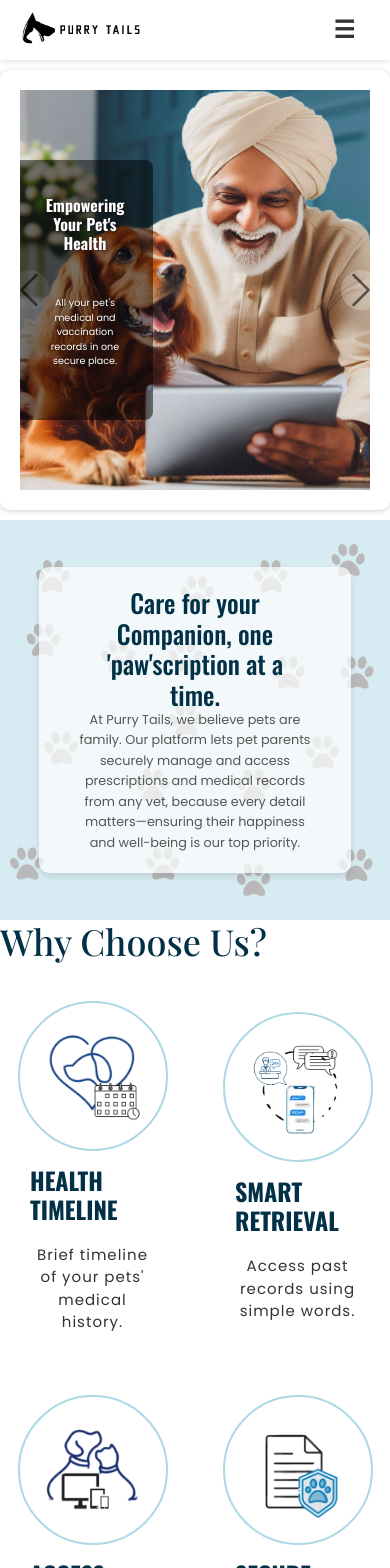
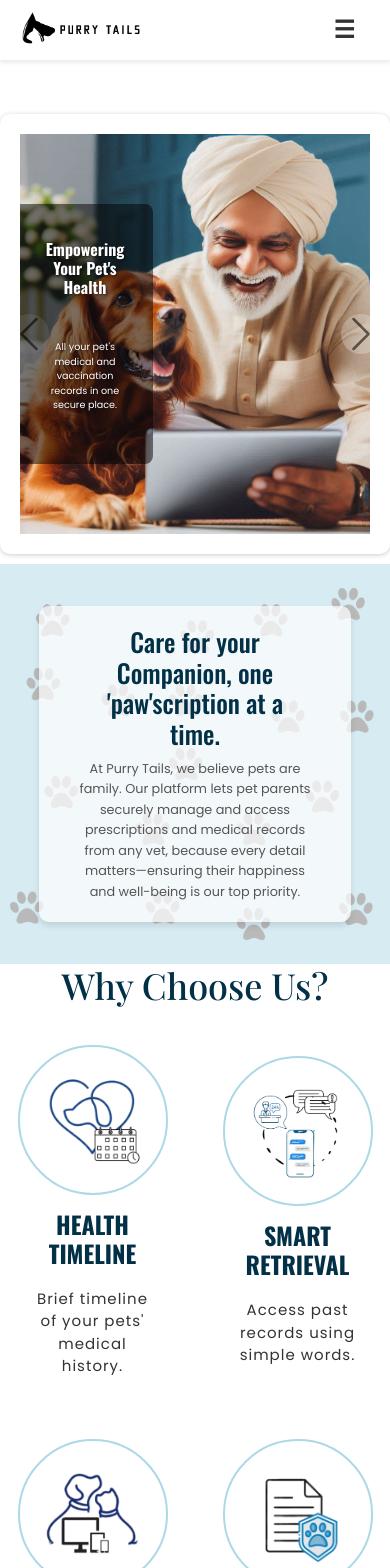
Before and after one commit to IvanaTechLLP/Purrytails, a React (Create React App) app in the folder frontend/: page / in a window 390 px wide. Shown: the top 1568 px of the page. Built offline with nearby package versions, Linux system fonts and the light colour scheme; no server answers; a small style sheet from the web is missing.

Commit message:
frontend changes

```diff
--- a/frontend/public/index.html
+++ b/frontend/public/index.html
@@ -2,14 +2,17 @@
 <html lang="en">
   <head>
     <meta charset="utf-8" />
-    <link rel="icon" href="%PUBLIC_URL%/PT2.png" />
-    <meta name="viewport" content="width=device-width, initial-scale=1" />
+    <link rel="icon" href="%PUBLIC_URL%/PurryTails.png" />
+    <meta name="viewport" content="width=device-width, initial-scale=1, maximum-scale=1, user-scalable=no" />
     <meta name="theme-color" content="#000000" />
-    <meta
-      name="description"
-      content="Web site created using create-react-app"
-    />
-    <link rel="apple-touch-icon" href="%PUBLIC_URL%/logo192.png" />
+    <meta name="description" content="Purry Tails - The ultimate platform for pet lovers to explore, connect, and care for their furry friends!" />
+
+
+    <!-- PWA & iOS Config -->
+    <link rel="apple-touch-icon" href="%PUBLIC_URL%/PurryTails.png" />
+    <meta name="apple-mobile-web-app-capable" content="yes" />
+    <meta name="apple-mobile-web-app-status-bar-style" content="black-translucent" />
+    <meta name="apple-mobile-web-app-title" content="Purry Tails" />
     <link rel="manifest" href="%PUBLIC_URL%/manifest.json" />
 
     <!-- Bootstrap CSS -->
@@ -21,6 +24,25 @@
     />
 
     <title>Purry Tails</title>
+
+    <!-- Additional CSS for iOS -->
+    <style>
+      /* Disable text resizing */
+      html {
+        -webkit-text-size-adjust: 100%;
+      }
+
+      /* Respect Safe Area Insets */
+      body {
+        padding: env(safe-area-inset-top) env(safe-area-inset-right) env(safe-area-inset-bottom) env(safe-area-inset-left);
+      }
+
+      /* Prevent font smoothing issues on iOS */
+      body, button, input, textarea {
+        -webkit-font-smoothing: antialiased;
+        -moz-osx-font-smoothing: grayscale;
+      }
+    </style>
   </head>
   <body>
     <noscript>You need to enable JavaScript to run this app.</noscript>
--- a/frontend/src/components/LandingPage.css
+++ b/frontend/src/components/LandingPage.css
@@ -495,6 +495,8 @@ body {
 
     .founders {
       flex-direction: column;
+      justify-content: center;
+      align-items: center;
     }
 
     .founder {
@@ -1027,6 +1029,7 @@ body {
     size: 40px !important;
     font-family: 'Playfair Display';
     color: #023047;
+    text-align: center; /* Center-aligns the text */
   }
   .features-container {
     width: 100%;
@@ -1069,6 +1072,7 @@ body {
     color: #023047; /* Blue color for the title */
     margin: 10px 0 5px;
     font-family: 'Oswald';
+    text-align: center; /* Center-aligns the text */
   }
 
 
@@ -1415,6 +1419,7 @@ body {
 
   }
   .text-box p {
+    margin-top: 10px;
 
     font-size: 0.8rem; /* Standard paragraph font size */
 
@@ -1446,8 +1451,7 @@ body {
 
   }
   .text-box p {
-
-    font-size: 1rem; /* Standard paragraph font size */
+      font-size: 1rem; /* Standard paragraph font size */
 
   }
   .text-box {
@@ -1903,3 +1907,9 @@ p {
     margin-top: 70px !important;
   }
 }
+@media (min-width: 500px) {
+  .phone-mobile-menu.open {
+    display: none;
+  }
+
+}
--- a/frontend/src/components/LandingPage.js
+++ b/frontend/src/components/LandingPage.js
@@ -207,6 +207,10 @@ const LandingPage = () => {
       </div>
     </div>
        </div>
+
+       <button className="login-button" onClick={handleLoginClick}>
+        Login
+        </button>
 
 
 
--- a/frontend/src/components/Timeline.js
+++ b/frontend/src/components/Timeline.js
@@ -169,9 +169,7 @@ const Timeline = ({ profile, selectedPetId }) => {
               &#9776;
             </button>
             <h1 className="calendar-title">TimeLine</h1>
-            <button className="hamburger" onClick={handleToggle}>
-              &#9776;
-            </button>
+
           </div>
 
           <div className={`sidebar ${isOpen ? "open" : ""}`}>
```
